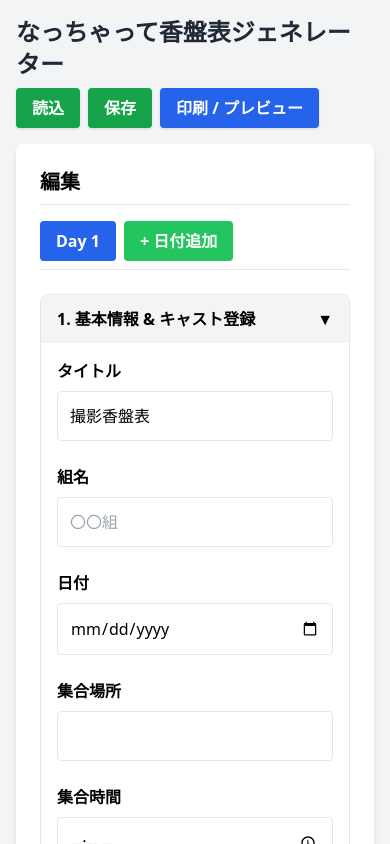
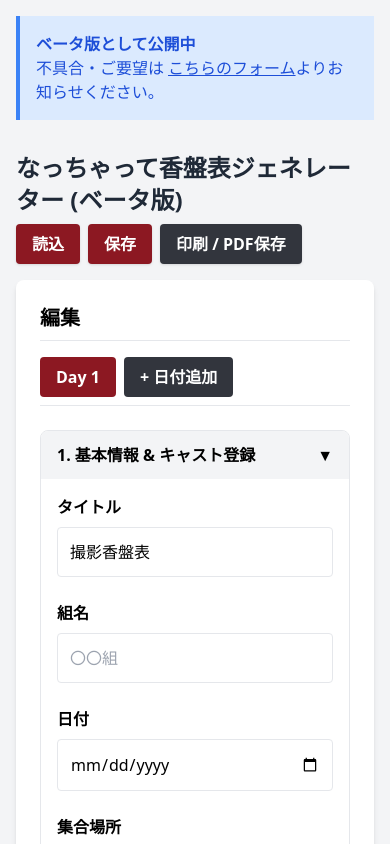
Before and after one commit to YD404/Kouban, a React (Vite) app: page / in a window 390 px wide. Shown: the top 844 px of the page. Built offline with nearby package versions, Linux system fonts and the light colour scheme.

Commit message:
スクロール等UIの改善

```diff
--- a/src/App.tsx
+++ b/src/App.tsx
@@ -114,30 +114,47 @@ function App() {
   return (
     <div className="min-h-screen bg-gray-100 font-sans">
       <div className="container mx-auto p-4 flex flex-col gap-4">
+        {/* Feedback Banner */}
+        <div className="bg-blue-100 border-l-4 border-blue-500 text-blue-700 p-4 mb-4 no-print" role="alert">
+          <p className="font-bold">ベータ版として公開中</p>
+          <p>
+            不具合・ご要望は
+            <a
+              href="https://forms.gle/pP3WoxS2an3MjTcT6"
+              target="_blank"
+              rel="noopener noreferrer"
+              className="underline hover:text-blue-800 ml-1"
+            >
+              こちらのフォーム
+            </a>
+            よりお知らせください。
+          </p>
+        </div>
+
         <div className="flex justify-between items-center no-print flex-wrap gap-2">
-          <h1 className="text-2xl font-bold text-gray-800">なっちゃって香盤表ジェネレーター</h1>
+          <h1 className="text-2xl font-bold text-gray-800">なっちゃって香盤表ジェネレーター (ベータ版)</h1>
           <div className="flex gap-2">
-            <label className="bg-green-600 hover:bg-green-700 text-white font-bold py-2 px-4 rounded shadow transition cursor-pointer">
+            <label className="bg-[#8c1822] hover:bg-[#70131b] text-white font-bold py-2 px-4 rounded shadow transition cursor-pointer">
               読込
               <input type="file" accept=".json" onChange={handleLoad} className="hidden" />
             </label>
             <button
               onClick={handleSave}
-              className="bg-green-600 hover:bg-green-700 text-white font-bold py-2 px-4 rounded shadow transition"
+              className="bg-[#8c1822] hover:bg-[#70131b] text-white font-bold py-2 px-4 rounded shadow transition"
             >
               保存
             </button>
             <button
               onClick={handlePrint}
-              className="bg-blue-600 hover:bg-blue-700 text-white font-bold py-2 px-4 rounded shadow transition"
+              className="bg-[#32353d] hover:bg-[#1f2126] text-white font-bold py-2 px-4 rounded shadow transition"
             >
-              印刷 / プレビュー
+              印刷 / PDF保存
             </button>
           </div>
         </div>
 
         <div className="grid grid-cols-1 lg:grid-cols-2 gap-8">
-          <div className="no-print bg-white p-6 rounded-lg shadow-md overflow-y-auto max-h-[calc(100vh-100px)]">
+          <div className="no-print bg-white p-6 rounded-lg shadow-md lg:overflow-y-auto lg:max-h-[calc(100vh-100px)]">
             <h2 className="text-xl font-semibold mb-4 border-b pb-2">編集</h2>
             {currentDay && (
               <Editor
--- a/src/components/Editor.tsx
+++ b/src/components/Editor.tsx
@@ -254,7 +254,7 @@ const Editor: React.FC<EditorProps> = ({
                         key={day.id}
                         onClick={() => handleDaySelect(day.id)}
                         className={`flex items-center px-4 py-2 rounded whitespace-nowrap cursor-pointer ${day.id === currentDayId
-                            ? 'bg-blue-600 text-white font-bold'
+                            ? 'bg-[#8c1822] text-white font-bold'
                             : 'bg-gray-200 hover:bg-gray-300 text-gray-700'
                             }`}
                     >
@@ -263,7 +263,7 @@ const Editor: React.FC<EditorProps> = ({
                             <button
                                 onClick={(e) => handleDeleteDay(day.id, e)}
                                 className={`ml-2 w-5 h-5 flex items-center justify-center rounded-full ${day.id === currentDayId
-                                    ? 'bg-blue-500 hover:bg-blue-400 text-white'
+                                    ? 'bg-[#a63a44] hover:bg-[#d94552] text-white'
                                     : 'bg-gray-300 hover:bg-gray-400 text-gray-600'
                                     }`}
                                 title="削除"
@@ -275,7 +275,7 @@ const Editor: React.FC<EditorProps> = ({
                 ))}
                 <button
                     onClick={handleAddDay}
-                    className="px-4 py-2 bg-green-500 hover:bg-green-600 text-white rounded whitespace-nowrap font-bold"
+                    className="px-4 py-2 bg-[#32353d] hover:bg-[#1f2126] text-white rounded whitespace-nowrap font-bold"
                 >
                     + 日付追加
                 </button>
--- a/src/components/Preview.tsx
+++ b/src/components/Preview.tsx
@@ -63,7 +63,21 @@ const Preview: React.FC<PreviewProps> = ({ projectData, dayData }) => {
                     </div>
                     <div className="flex gap-4 text-sm">
                         <div><span className="font-bold">日付:</span> {headerInfo.date}</div>
-                        <div><span className="font-bold">集合場所:</span> {headerInfo.meetingPlace}</div>
+                        <div>
+                            <span className="font-bold">集合場所:</span>{' '}
+                            {headerInfo.meetingPlace ? (
+                                <a
+                                    href={`https://www.google.com/maps/search/?api=1&query=${encodeURIComponent(headerInfo.meetingPlace)}`}
+                                    target="_blank"
+                                    rel="noopener noreferrer"
+                                    className="underline hover:text-blue-800"
+                                >
+                                    {headerInfo.meetingPlace}
+                                </a>
+                            ) : (
+                                ''
+                            )}
+                        </div>
                         <div><span className="font-bold">スタッフ集合時間:</span> {headerInfo.meetingTime}</div>
                     </div>
                 </div>
```
Also changed, not shown: 2 other files (tests, documents, lock files or other folders).
